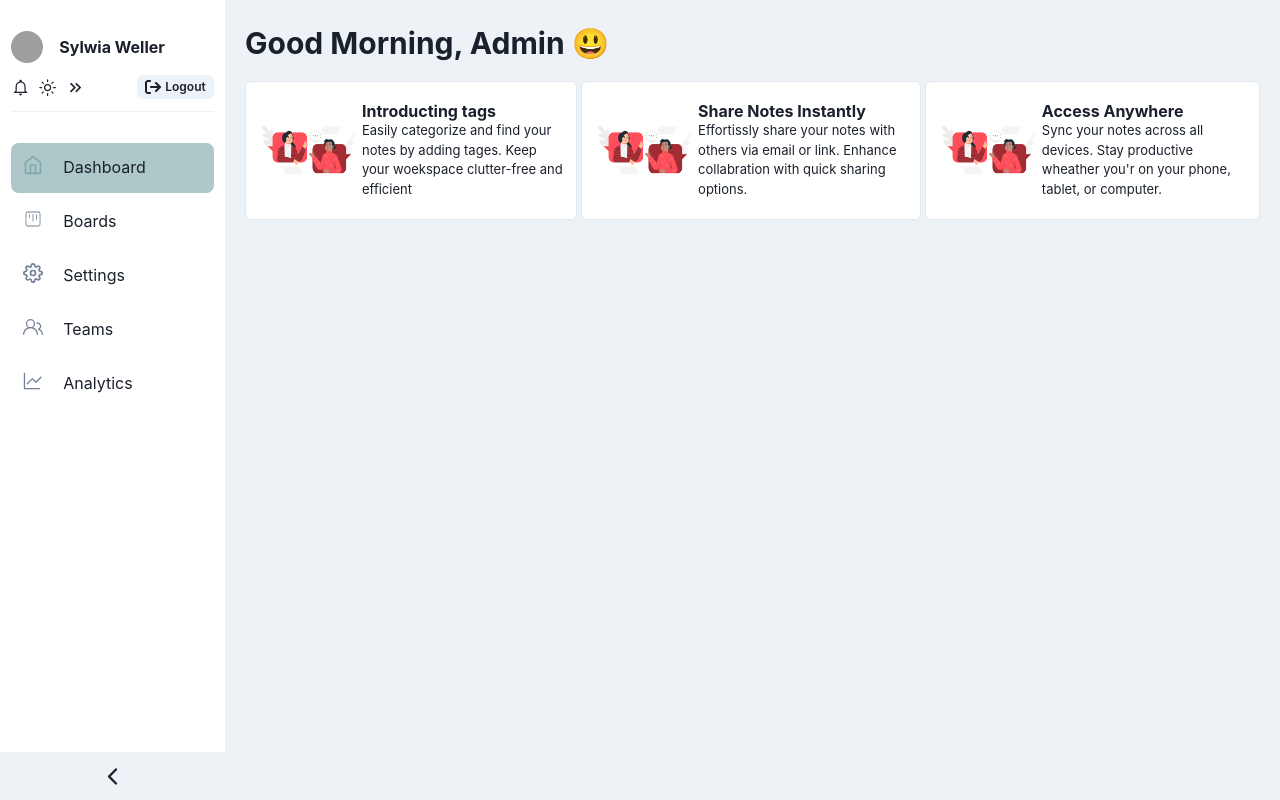
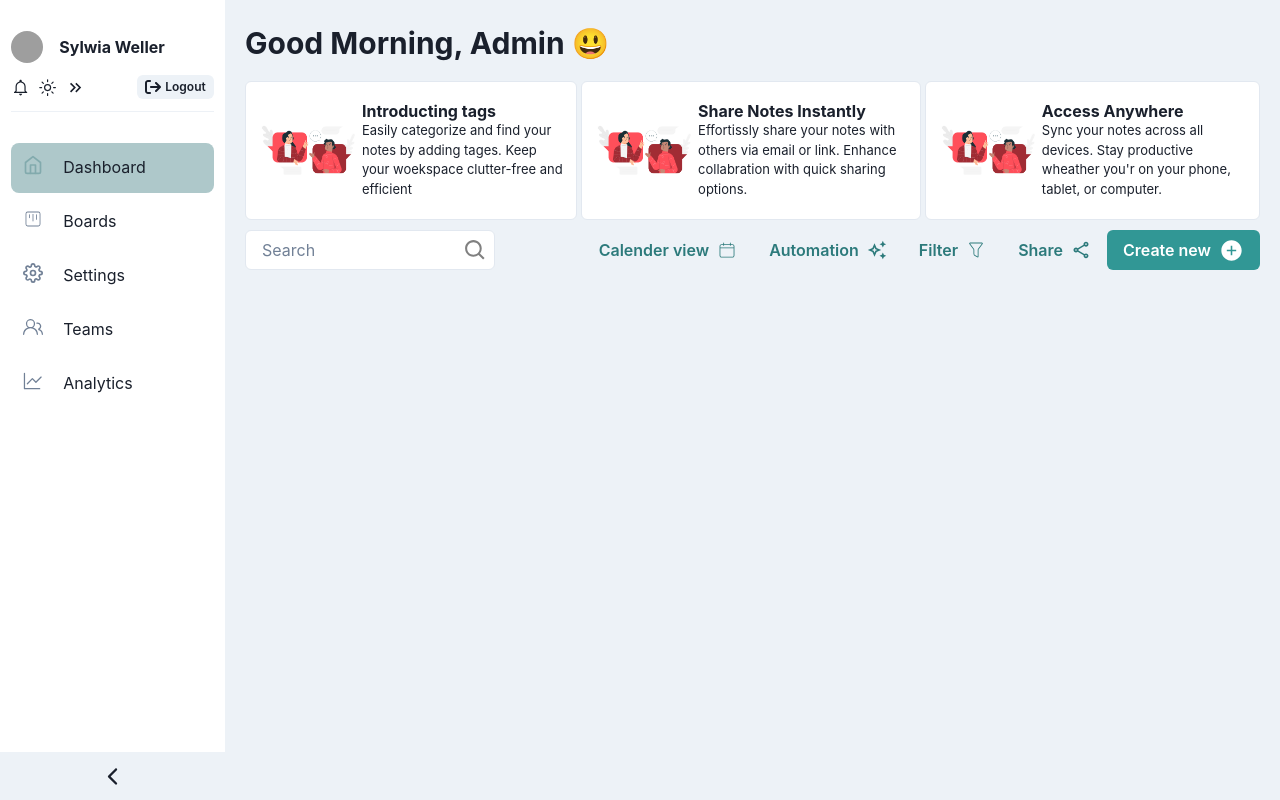
Before and after one commit to SameerTheProgrammer/MERN-Task-Management, a React (Vite) app in the folder frontend/: page / in a window 1280 px wide. Built offline with nearby package versions, Linux system fonts and the light colour scheme; grey boxes are pictures that could not be loaded.

Commit message:
add filter component in home page

```diff
--- /dev/null
+++ b/frontend/src/components/homePage/Filters.tsx
@@ -0,0 +1,54 @@
+import {
+  Button,
+  Flex,
+  Icon,
+  Input,
+  InputGroup,
+  InputRightElement,
+} from "@chakra-ui/react";
+import { BiSearch } from "react-icons/bi";
+import { CiCalendar, CiFilter } from "react-icons/ci";
+import { IoAddCircleSharp } from "react-icons/io5";
+import { MdOutlineAutoAwesome, MdOutlineShare } from "react-icons/md";
+
+const Filters = () => {
+  return (
+    <>
+      <Flex justifyContent={"space-between"} w={"100%"}>
+        <InputGroup w={"250px"}>
+          <Input bgColor={"white"} placeholder="Search" color={"gray"} />
+          <InputRightElement>
+            <BiSearch color="gray" size={25} />
+          </InputRightElement>
+        </InputGroup>
+        <Flex color={"gray"}>
+          <Button colorScheme="teal" variant="ghost">
+            Calender view
+            <Icon as={CiCalendar} ml={2} fontSize={20} />
+          </Button>
+          <Button colorScheme="teal" variant="ghost">
+            Automation
+            <Icon as={MdOutlineAutoAwesome} ml={2} fontSize={20} />
+          </Button>
+          <Button colorScheme="teal" variant="ghost">
+            Filter
+            <Icon as={CiFilter} ml={2} fontSize={20} />
+          </Button>
+          <Button colorScheme="teal" variant="ghost">
+            Share
+            <Icon as={MdOutlineShare} ml={2} fontSize={20} />
+          </Button>
+          <Button
+            rightIcon={<IoAddCircleSharp size={25} color="white" />}
+            colorScheme="teal"
+            variant="solid"
+          >
+            Create new
+          </Button>
+        </Flex>
+      </Flex>
+    </>
+  );
+};
+
+export default Filters;
--- a/frontend/src/pages/HomePage.tsx
+++ b/frontend/src/pages/HomePage.tsx
@@ -2,6 +2,7 @@ import { Flex } from "@chakra-ui/react";
 import { Heading } from "@chakra-ui/react";
 import HCard from "./../components/homePage/Card";
 import { cardData } from "./../data/cardData";
+import Filters from "./../components/homePage/Filters";
 
 const HomePage = () => {
   const time = new Date().getHours();
@@ -21,6 +22,9 @@ const HomePage = () => {
             />
           ))}
         </Flex>
+        <Flex>
+          <Filters />
+        </Flex>
       </Flex>
     </>
   );
```
